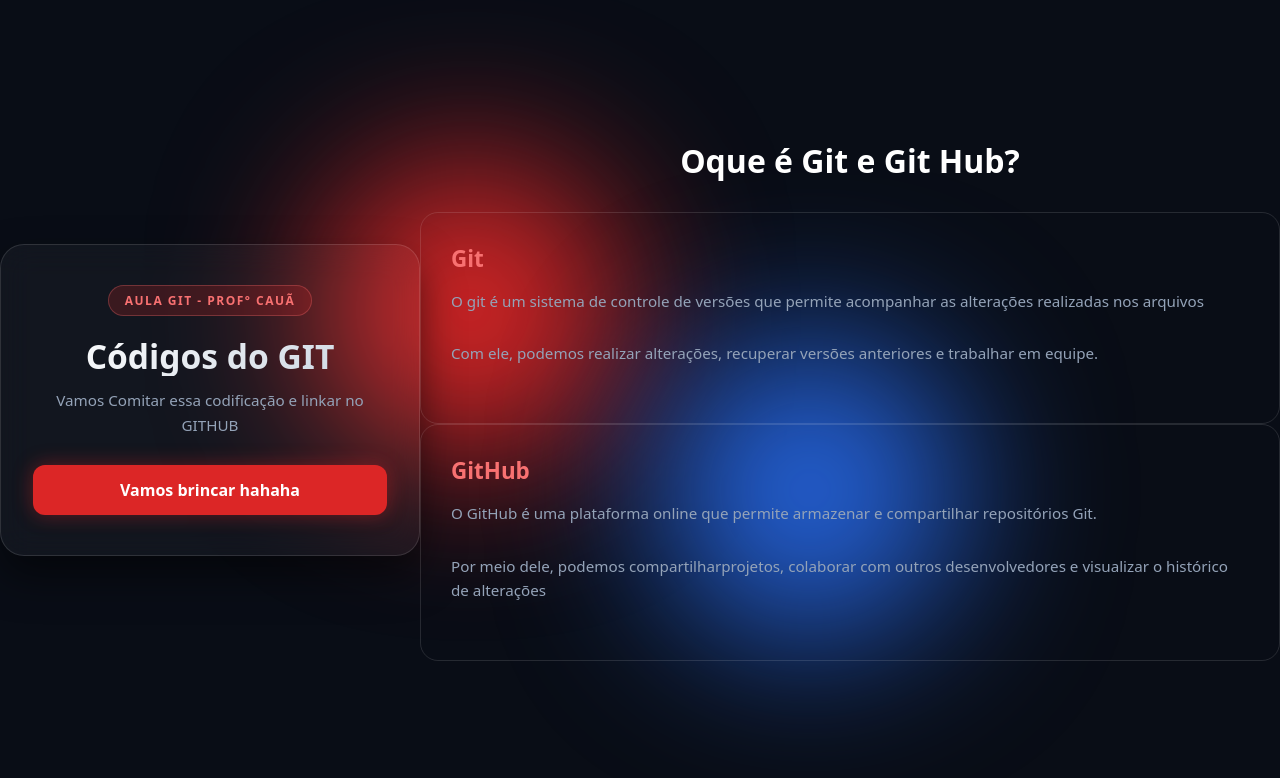
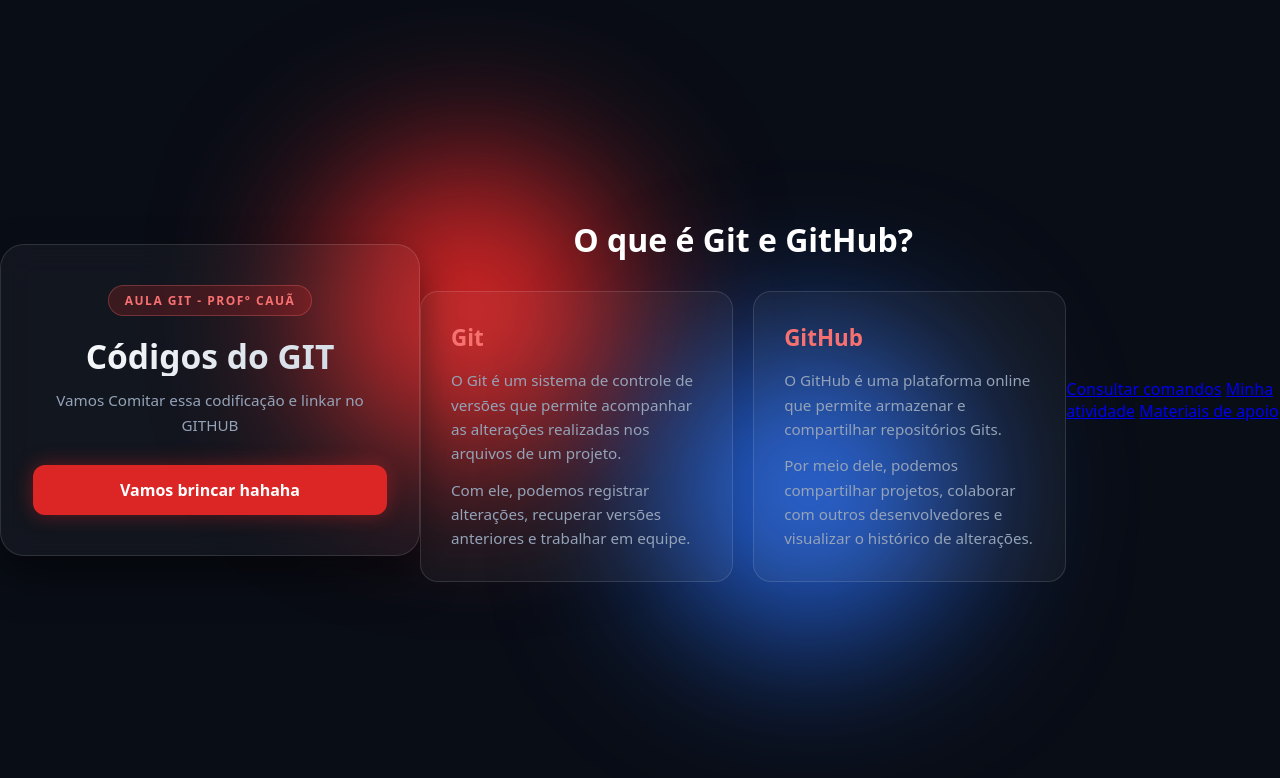
Before and after one commit to yLord1/Aula-git-, a plain HTML site: page index.html in a window 1280 px wide. Drawn offline with Linux system fonts and the light colour scheme.

Commit message:
fiz a navegação dos estudos

```diff
--- a/index.html
+++ b/index.html
@@ -16,47 +16,59 @@
             <span>Vamos brincar hahaha</span>
         </a>
     </main>
-     <!--Sessão-->
-     <section class="conteudo">
 
-        <h2>Oque é Git e Git Hub?</h2>
+    <!-- Parte dois do nosso projeto começa aqui -->
 
-        <!-- Agrupa os dois cartões informativos-->
-         <div class="informaoes">
+    <section class="conteudo">
 
-            <!-- Primeiro cartão-->
-            <div class="info-card">
+        <h2>O que é Git e GitHub?</h2>
+
+        <!-- Agrupa os dois cartões informativos -->
+         <div class="informacoes">
+
+            <!-- Primeiro cartão: explicação sobre o Git -->
+             <div class="info-card">
 
                 <h3>Git</h3>
-                <p>O git é um sistema de controle de versões
+
+                <p>
+                    O Git é um sistema de controle de versões
                     que permite acompanhar as alterações
-                    realizadas nos arquivos
+                    realizadas nos arquivos de um projeto.
                 </p>
 
-                <p>Com ele, podemos realizar alterações,
+                <p>
+                    Com ele, podemos registrar alterações,
                     recuperar versões anteriores e trabalhar
                     em equipe.
                 </p>
+             </div>
 
-            </div>
 
-            <div class="info-card">
+             <!-- Segundo cartão: explicação sobre o GitHub -->
+              <div class="info-card">
+
                 <h3>GitHub</h3>
 
-                <p>O GitHub é uma plataforma
-                    online que permite armazenar e compartilhar
-                    repositórios Git.
-                </p>
+                <P> O GitHub é uma plataforma online que
+                    permite armazenar e compartilhar
+                    repositórios Gits.
+                </P>
 
                 <p>
-                    Por meio dele, podemos compartilharprojetos, colaborar com outros
-                    desenvolvedores e visualizar o histórico de alterações
+                    Por meio dele, podemos compartilhar
+                    projetos, colaborar com outros
+                    desenvolvedores e visualizar
+                    o histórico de alterações.
                 </p>
+              </div>
+         </div>
+    </section>
+    <nav class="menu-estudo" aria-label="Navegação dos estudos">
+        <a href="#comandos">Consultar comandos</a>
+        <a href="#atividade">Minha atividade</a>
+        <a href="#materiais">Materiais de apoio</a>
+    </nav>
 
-
-            </div>
-
-         </div>
-     </section>
 </body>
 </html>
--- a/style.css
+++ b/style.css
@@ -18,8 +18,9 @@ body{
     position: relative;
 }
 
-body::before, body::after{
-    /*cria efeitos de luz no fundo*/
+
+body::before, body::after {
+    /* Cria os efeitos de luz no fundo*/
     content: '';
     position: absolute;
     width: 300px;
@@ -30,19 +31,21 @@ body::before, body::after{
 }
 
 body::before{
-    /*posiciona a luz vermelha*/
+    /* posiciona a luz vermelha*/
     background: #dc2626;
     top: 20%;
     left: 25%;
 }
 
-body::after {
+body::after{
+    /* Posiciona a luz azul*/
     background: #2563db;
     bottom: 20%;
     right: 25%;
 }
- .card {
-    /*estiliza o cartão principal*/
+
+.card{
+    /* Estiliza o cartãoprincipal */
     position: relative;
     z-index: 1;
     background: rgba(255, 255, 255, 0.04);
@@ -54,12 +57,17 @@ body::after {
     max-width: 420px;
     width: 90%;
     text-align: center;
-    box-shadow: 0 20px 40px rgba(0, 0 , 0, 0.5);
-    transition: transform 0.3s ease , border-color 0.3s ease;
+    box-shadow: 0 20px 40px rgba(0, 0, 0, 0.5);
+    transition: transform 0.3s ease, border-color 0.3s ease;
 }
 
- .card:hover{
-    /*efeito ao passar o mouse no cartão*/
+.card{
+    text-align: center;
+    box-shadow: 0 20px 40px rgba(0, 0, 0, 0.5);
+    transition: transform 0.3s ease, border-color 0.3s ease;
+}
+
+.card:hover {
     transform: translateY(-5px);
     border-color: rgba(255, 255, 255, 0.25);
 }
@@ -80,27 +88,27 @@ body::after {
 }
 
 h1{
-    /*estiliza o título principal*/
+    /*Estiliza o título principal*/
     font-size: 2.1rem;
     font-weight: 800;
     line-height: 1.2;
     margin-bottom: 12px;
-    background: linear-gradient(135deg,#fff 0%, #cbd5e1);
+    background: linear-gradient(135deg, #fff 0%, #cbd5e1);
     background-clip: text;
     -webkit-background-clip: text;
     -webkit-text-fill-color: transparent;
 }
 
 p{
-    /*Estiliza o texto/parárafo*/
-    color: #94a3b8;
+    /*Estiliza o texto/parágrafo*/
+    color:#94a3b8;
     font-size: 0.95rem;
     line-height: 1.6;
     margin-bottom: 28px;
 }
 
- .btn {
-    /*Estiliza o Botão*/
+.btn{
+    /*Estiliza o botão*/
     display: flex;
     align-items: center;
     justify-content: center;
@@ -115,67 +123,103 @@ body::after {
     font-size: 1rem;
     box-shadow: 0 0 20px rgba(2020, 38, 38, 0.35);
     transition: all 0.3 ease;
+
 }
 
 .btn:hover{
     /*Efeito ao passar o mouse no botão*/
-    background: #ef4444;
+    background:#ef4444;
     box-shadow: 0 0 25px rgba(239, 68, 68, 0.6);
     transform: scale(1.02);
 }
 
- /*Segunda parte do css*/
+
+/* Segunda parte do nosso css */
+
 .conteudo{
-   /*Defini o tamanho e a posição da nova sessão*/
+    /* Define o tamanho e a posição da nova sessão */
     position: relative;
     z-index: 1;
     width: 100%;
     max-width: 1000px;
     text-align: center;
 }
- .conteudo h2 {
-   /*Estiliza o título da nova sessão*/
+
+.conteudo h2{
+    /* Estiliza o título da nova sessão */
     font-size: 2rem;
-   color: #fff;
+    color: #ffffff;
     margin-bottom: 30px;
 }
+
 .informacoes {
-   /*Define o espaço cartões lado a lado*/
+    /* Organiza os cartões lado a lado */
     display: grid;
-   grid-template-columns: repeat(2, lfr);
+    grid-template-columns: repeat(2, 1fr);
 
-   /*Define o espaço entre os cartões*/
+    /* Define o espaço entre os cartões */
     gap: 20px;
 }
- .info-card {
-   /*Define o fundo e as bordas dos cartões*/
-   background: rgba(255,255,255,0,04);
-   border: 1px solid rgba(255,255,255,0.12);
 
-   /*Arredonda os Cantos*/
+.info-card{
+    /* Define o fundo e as bordas dos cartões */
+    background: rgba(255, 255, 255, 0.04);
+    border: 1px solid rgba(255, 255, 255, 0.12);
+
+    /* Arredonda os cantos */
     border-radius: 18px;
 
-   /*define o espaçamento interno*/
+    /* Define o espaçamento interno */
     padding: 30px;
 
-   /*Alinha o conteúdo à esquerda*/
+    /* Alinha o conteúdo à esquerda */
     text-align: left;
 
-   /*Adiciona uma transição suave*/
+    /* Adiciona uma transição suave */
     transition: 0.3s ease;
 }
 
- .info-card:hover {
-   /*Eleva o cartão quando o mouse passa sobre ele*/
+.info-card:hover{
+    /* Eleva o cartão quando o mouse passa sobre ele */
     transform: translateY(-5px);
 
-   /*Alterna a cor da borda para vermelho*/
-   border-color: #dc2626;
+    /* Altera a cor da borda para vermelho */
+    border-radius: #dc2626;
 }
 
- .info-card h3 {
-   /*Estiliza os títulos Git e Github*/
+.info-card h3{
+    /* Estiliza os títulos Git e Github */
     color: #f87171;
     font-size: 1.4rem;
     margin-bottom: 15px;
 }
+
+
+.info-card p {
+    /* Ajusta o espaçamento entre os paragrafos */
+    margin-bottom: 12px;
+}
+
+.info-card p:last-child {
+    /* Remove o espaço abaixo do último parágrafo */
+    margin-bottom: 0;
+}
+
+@media (max-width: 768px) {
+
+    .informacoes {
+        /* Organiza os cartões um abaixo do outro quando a tela for pequena */
+        grid-template-columns: 1fr;
+    }
+
+
+    .conteudo h2 {
+        /* Diminui o tamanho do titulo no celular */
+        font-size: 1.6rem;
+    }
+
+    .info-card {
+        /* Ajusta o espaçamento interno dos cartões */
+        padding: 22px;
+    }
+}
```
Lines whose indentation alone changed are shown as unchanged.
